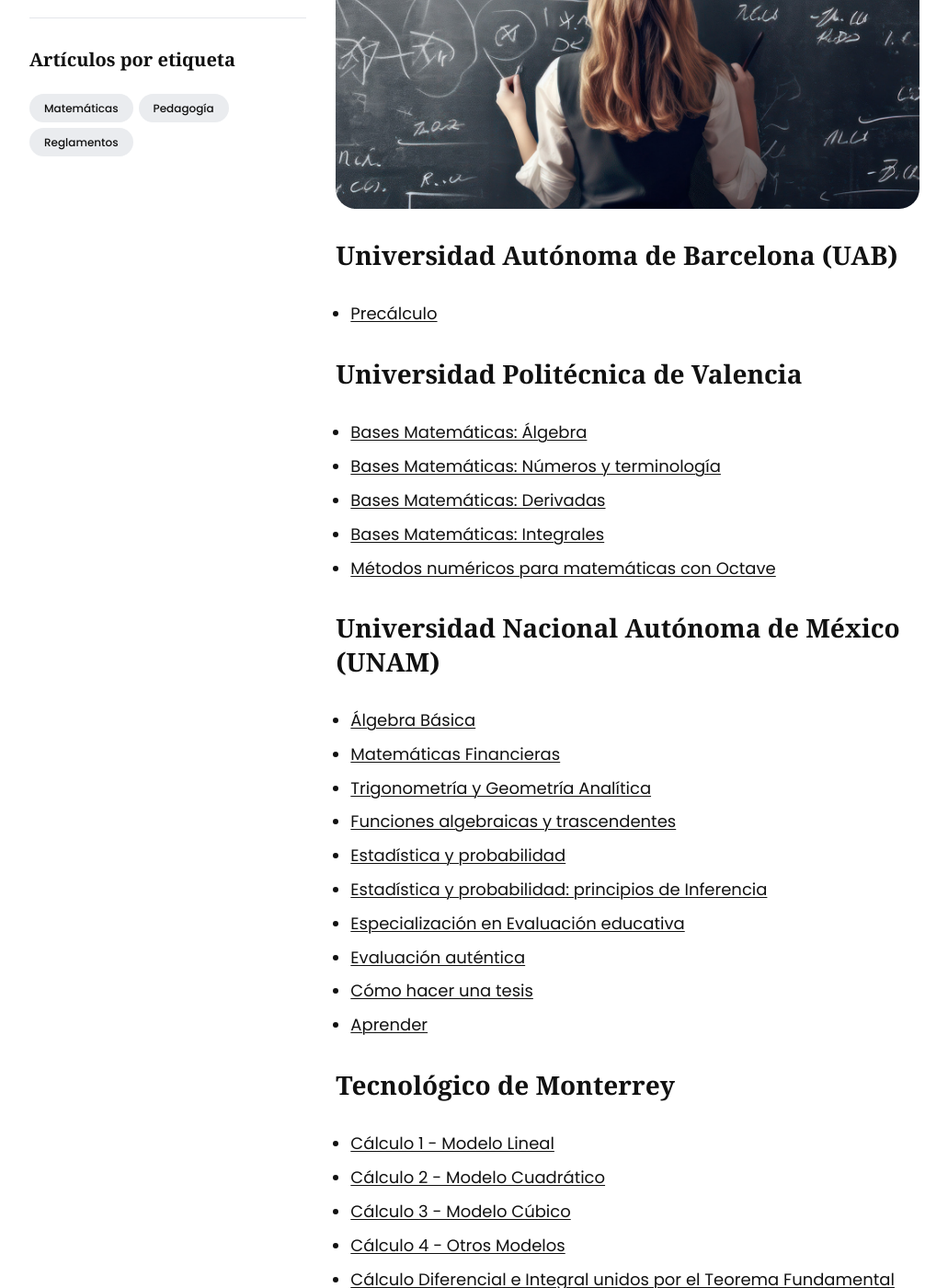
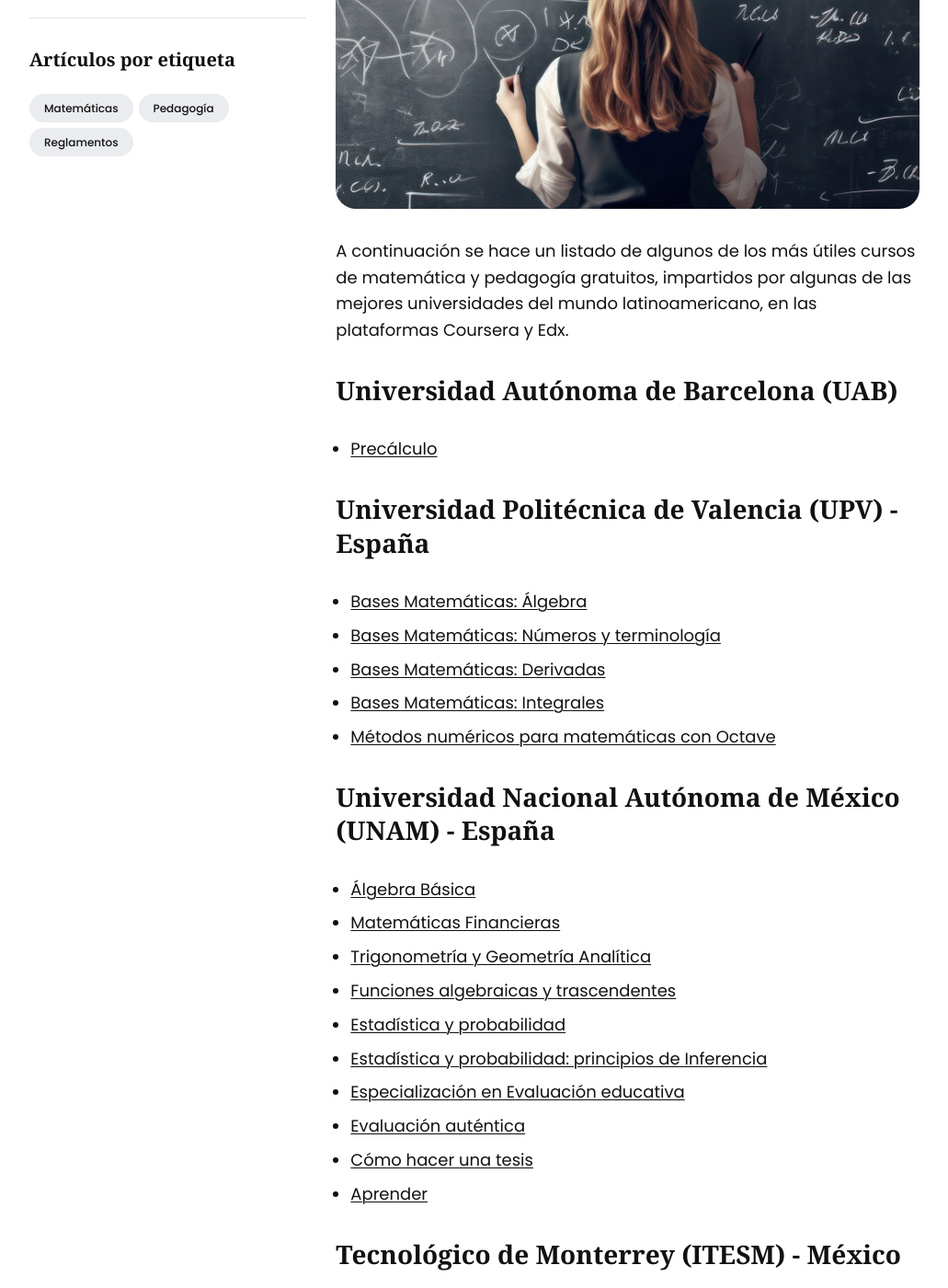
Before and after one commit to asoesem/asoesem.github.io, a Jekyll site: the page built from _posts/2023-09-12-los-mejores-cursos-gratuitos.md, in a window 1280 px wide and 1400 px high, scrolled down 707 px. Shown: the whole window at 92% size, without its empty margins (124-1155 px from the left). Built offline with Jekyll 4.4.1, drawn with Linux system fonts in a browser that asks for light colours; some of the changed text lies outside the part shown.

Commit message:
Agrega el origen de la universidad al listado de cursos gratuitos

```diff
--- a/_posts/2023-09-12-los-mejores-cursos-gratuitos.md
+++ b/_posts/2023-09-12-los-mejores-cursos-gratuitos.md
@@ -11,12 +11,13 @@
 comments: false
 share: true
 ---
+A continuación se hace un listado de algunos de los más útiles cursos de matemática y pedagogía gratuitos, impartidos por algunas de las mejores universidades del mundo latinoamericano, en las plataformas  Coursera y Edx.
 
 ## Universidad Autónoma de Barcelona (UAB)
 
 * [Precálculo][1]
 
-## Universidad Politécnica de Valencia
+## Universidad Politécnica de Valencia (UPV) - España
 
 * [Bases Matemáticas: Álgebra][28]
 * [Bases Matemáticas: Números y terminología][29]
@@ -24,7 +25,7 @@
 * [Bases Matemáticas: Integrales][31]
 * [Métodos numéricos para matemáticas con Octave][38]
 
-## Universidad Nacional Autónoma de México (UNAM)
+## Universidad Nacional Autónoma de México (UNAM) - España
 
 * [Álgebra Básica][13]
 * [Matemáticas Financieras][2]
@@ -37,7 +38,7 @@
 * [Cómo hacer una tesis][25]
 * [Aprender][26]
 
-## Tecnológico de Monterrey
+## Tecnológico de Monterrey (ITESM) - México
 
 * [Cálculo 1 - Modelo Lineal][5]
 * [Cálculo 2 - Modelo Cuadrático][6]
@@ -48,11 +49,11 @@
 * [Física: Dimensión y Movimiento][10]
 * [Física: Vectores, Trabajo y Energía][11]
 
-## Universidad Autónoma Metropolitana (UAM)
+## Universidad Autónoma Metropolitana (UAM) - México
 
 * [Geometría Analítica Preuniversitaria][27]
 
-## Universidad de los Andes
+## Universidad de los Andes - Colombia
 
 * [Tesoros de la Física y sus Descubridores I][19]
 * [Fundamentos de probabilidad y aplicaciones][20]
```
Also changed, not shown: other parts of _posts/2023-09-12-los-mejores-cursos-gratuitos.md (+3 -3 lines).
